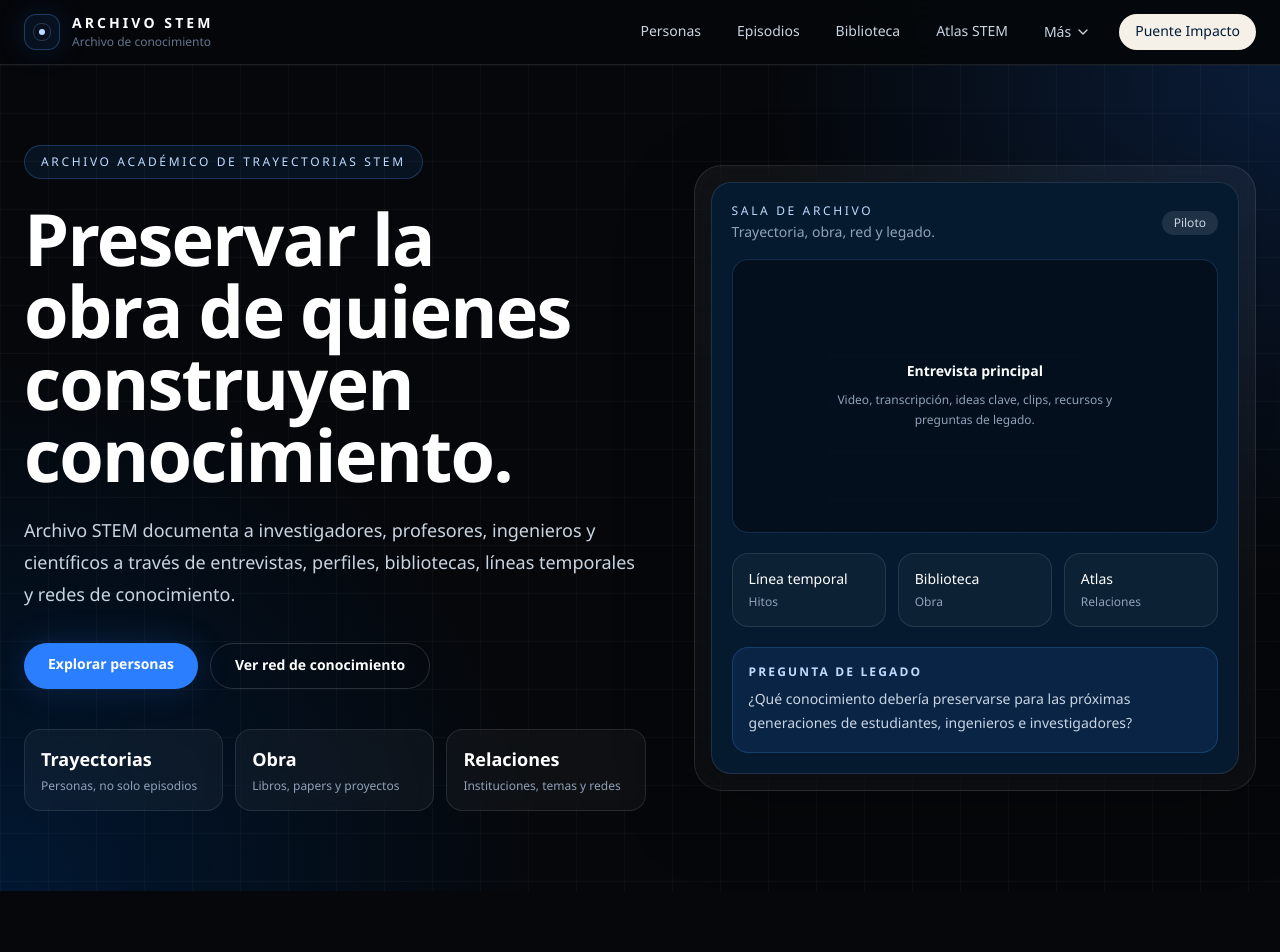
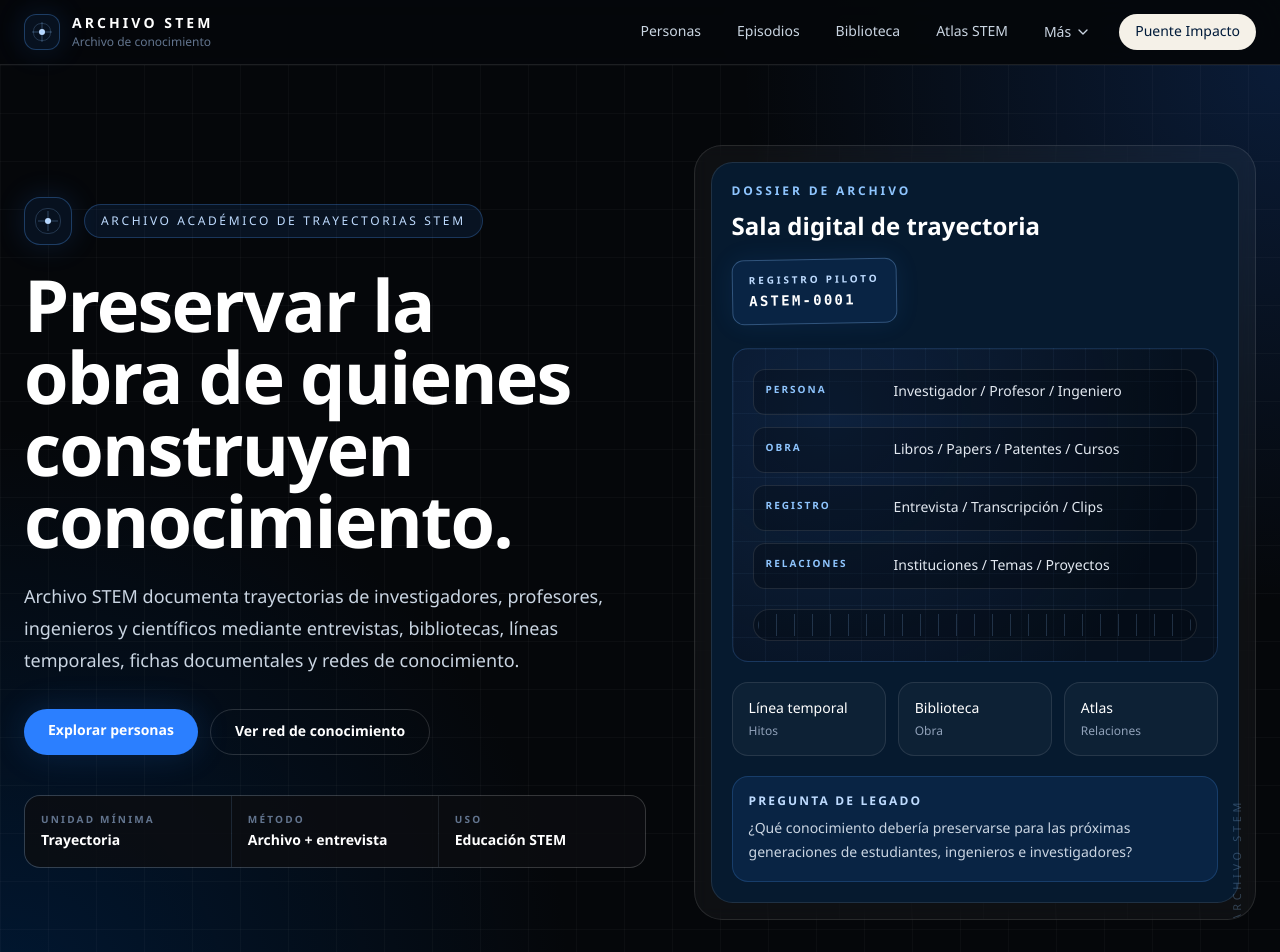
Before and after one commit to CarlosSanchezGutierrez/archivo-stem, a Next.js app: page / in a window 1280 px wide. Shown: the top 952 px of the page. Built offline with nearby package versions, Linux system fonts and the light colour scheme.

Commit message:
Add distinctive archive visual direction

```diff
--- a/src/app/globals.css
+++ b/src/app/globals.css
@@ -127,6 +127,55 @@ select {
   box-shadow: 0 28px 90px rgba(30, 64, 175, 0.16);
 }
 
+.archive-blueprint {
+  background:
+    linear-gradient(rgba(125, 171, 232, 0.055) 1px, transparent 1px),
+    linear-gradient(90deg, rgba(125, 171, 232, 0.055) 1px, transparent 1px),
+    radial-gradient(circle at 20% 20%, rgba(59, 130, 246, 0.14), transparent 22rem),
+    #06111f;
+  background-size: 32px 32px, 32px 32px, auto;
+}
+
+.archive-dossier {
+  position: relative;
+  overflow: hidden;
+}
+
+.archive-dossier::before {
+  content: "";
+  position: absolute;
+  inset: 0;
+  background:
+    linear-gradient(90deg, rgba(255,255,255,0.08) 1px, transparent 1px),
+    linear-gradient(rgba(255,255,255,0.04) 1px, transparent 1px);
+  background-size: 72px 72px;
+  opacity: 0.16;
+  pointer-events: none;
+}
+
+.archive-dossier::after {
+  content: "ARCHIVO STEM";
+  position: absolute;
+  right: -2.8rem;
+  bottom: 3.2rem;
+  transform: rotate(-90deg);
+  font-size: 0.68rem;
+  letter-spacing: 0.34em;
+  color: rgba(147, 197, 253, 0.28);
+  pointer-events: none;
+}
+
+.archive-measure {
+  background-image:
+    repeating-linear-gradient(
+      90deg,
+      rgba(147, 197, 253, 0.24) 0,
+      rgba(147, 197, 253, 0.24) 1px,
+      transparent 1px,
+      transparent 18px
+    );
+}
+
 .text-balance {
   text-wrap: balance;
 }
--- a/src/components/home/HeroSection.tsx
+++ b/src/components/home/HeroSection.tsx
@@ -1,4 +1,14 @@
 import Link from "next/link";
+import { ArchiveMark } from "@/components/ui/ArchiveMark";
+import { ArchiveStamp } from "@/components/ui/ArchiveStamp";
+import { MetadataStrip } from "@/components/ui/MetadataStrip";
+
+const dossierRows = [
+  ["Persona", "Investigador / Profesor / Ingeniero"],
+  ["Obra", "Libros / Papers / Patentes / Cursos"],
+  ["Registro", "Entrevista / Transcripción / Clips"],
+  ["Relaciones", "Instituciones / Temas / Proyectos"],
+];
 
 export function HeroSection() {
   return (
@@ -8,8 +18,12 @@ export function HeroSection() {
 
       <div className="relative mx-auto grid min-h-[calc(100vh-73px)] max-w-7xl items-center gap-12 px-5 py-16 md:px-6 md:py-20 lg:grid-cols-[1.05fr_0.95fr]">
         <div>
-          <div className="mb-6 inline-flex rounded-full border border-blue-400/25 bg-blue-500/10 px-4 py-2 text-xs font-medium uppercase tracking-[0.22em] text-blue-200">
-            Archivo académico de trayectorias STEM
+          <div className="mb-6 flex flex-wrap items-center gap-3">
+            <ArchiveMark />
+
+            <div className="rounded-full border border-blue-400/25 bg-blue-500/10 px-4 py-2 text-xs font-medium uppercase tracking-[0.22em] text-blue-200">
+              Archivo académico de trayectorias STEM
+            </div>
           </div>
 
           <h1 className="max-w-5xl text-balance text-4xl font-semibold tracking-tight text-white md:text-7xl">
@@ -17,9 +31,9 @@ export function HeroSection() {
           </h1>
 
           <p className="mt-6 max-w-2xl text-lg leading-8 text-slate-300">
-            Archivo STEM documenta a investigadores, profesores, ingenieros y
-            científicos a través de entrevistas, perfiles, bibliotecas, líneas
-            temporales y redes de conocimiento.
+            Archivo STEM documenta trayectorias de investigadores, profesores,
+            ingenieros y científicos mediante entrevistas, bibliotecas, líneas
+            temporales, fichas documentales y redes de conocimiento.
           </p>
 
           <div className="mt-8 flex flex-col gap-3 sm:flex-row">
@@ -37,39 +51,51 @@ export function HeroSection() {
             </Link>
           </div>
 
-          <div className="mt-10 grid max-w-2xl gap-3 sm:grid-cols-3">
-            <HeroStat value="Trayectorias" label="Personas, no solo episodios" />
-            <HeroStat value="Obra" label="Libros, papers y proyectos" />
-            <HeroStat value="Relaciones" label="Instituciones, temas y redes" />
+          <div className="mt-10">
+            <MetadataStrip
+              items={[
+                { label: "Unidad mínima", value: "Trayectoria" },
+                { label: "Método", value: "Archivo + entrevista" },
+                { label: "Uso", value: "Educación STEM" },
+              ]}
+            />
           </div>
         </div>
 
-        <div className="archive-panel rounded-[1.75rem] p-4">
-          <div className="rounded-[1.25rem] border border-white/10 bg-[#061A2F] p-5">
-            <div className="mb-4 flex items-center justify-between gap-4">
+        <div className="archive-dossier rounded-[1.75rem] border border-white/10 bg-white/[0.04] p-4 backdrop-blur">
+          <div className="relative rounded-[1.35rem] border border-white/10 bg-[#061A2F] p-5">
+            <div className="flex flex-wrap items-start justify-between gap-4">
               <div>
-                <p className="text-xs font-medium uppercase tracking-[0.22em] text-blue-200">
-                  Sala de archivo
+                <p className="text-xs font-semibold uppercase tracking-[0.24em] text-blue-300">
+                  Dossier de archivo
                 </p>
-                <p className="mt-1 text-sm text-slate-400">
-                  Trayectoria, obra, red y legado.
-                </p>
+                <h2 className="mt-3 text-2xl font-semibold text-white">
+                  Sala digital de trayectoria
+                </h2>
               </div>
-              <p className="rounded-full bg-white/10 px-3 py-1 text-xs text-slate-300">
-                Piloto
-              </p>
+
+              <ArchiveStamp code="ASTEM-0001" label="Registro piloto" />
             </div>
 
-            <div className="relative flex aspect-video items-center justify-center overflow-hidden rounded-2xl border border-blue-400/20 bg-black/40">
-              <div className="absolute inset-0 museum-grid opacity-35" />
-              <div className="relative text-center">
-                <p className="text-sm font-semibold text-white">
-                  Entrevista principal
-                </p>
-                <p className="mt-2 max-w-xs text-xs leading-5 text-slate-400">
-                  Video, transcripción, ideas clave, clips, recursos y preguntas
-                  de legado.
-                </p>
+            <div className="archive-blueprint mt-6 rounded-2xl border border-blue-400/20 p-5">
+              <div className="grid gap-3">
+                {dossierRows.map(([label, value]) => (
+                  <div
+                    key={label}
+                    className="grid gap-2 rounded-xl border border-white/10 bg-black/25 p-3 sm:grid-cols-[120px_1fr]"
+                  >
+                    <p className="text-[10px] font-semibold uppercase tracking-[0.2em] text-blue-300">
+                      {label}
+                    </p>
+                    <p className="text-sm font-medium text-slate-200">
+                      {value}
+                    </p>
+                  </div>
+                ))}
+              </div>
+
+              <div className="mt-5 h-8 rounded-full border border-white/10 bg-black/25 p-1">
+                <div className="archive-measure h-full rounded-full opacity-80" />
               </div>
             </div>
 
@@ -104,12 +130,3 @@ export function HeroSection() {
     </section>
   );
 }
-
-function HeroStat({ value, label }: { value: string; label: string }) {
-  return (
-    <div className="rounded-2xl border border-white/10 bg-white/[0.04] p-4 backdrop-blur">
-      <p className="text-lg font-semibold text-white">{value}</p>
-      <p className="mt-1 text-xs text-slate-400">{label}</p>
-    </div>
-  );
-}
--- a/src/components/home/KnowledgeSystemSection.tsx
+++ b/src/components/home/KnowledgeSystemSection.tsx
@@ -1,30 +1,36 @@
 const systemRows = [
   {
+    code: "R-001",
     entity: "Persona",
     relation: "publicó",
     target: "Libro",
   },
   {
+    code: "R-002",
     entity: "Persona",
     relation: "desarrolló",
     target: "Proyecto",
   },
   {
+    code: "R-003",
     entity: "Persona",
     relation: "trabajó en",
     target: "Institución",
   },
   {
+    code: "R-004",
     entity: "Episodio",
     relation: "trata sobre",
     target: "Tema",
   },
   {
+    code: "R-005",
     entity: "Curso",
     relation: "enseña",
     target: "Concepto",
   },
   {
+    code: "R-006",
     entity: "Patente",
     relation: "aplica",
     target: "Tecnología",
@@ -52,18 +58,22 @@ export function KnowledgeSystemSection() {
             </p>
           </div>
 
-          <div className="archive-panel rounded-[1.75rem] p-6">
+          <div className="archive-blueprint rounded-[1.75rem] border border-white/10 p-6">
             <div className="space-y-3">
               {systemRows.map((row) => (
                 <div
                   key={`${row.entity}-${row.relation}-${row.target}`}
-                  className="grid grid-cols-[1fr_auto_1fr] items-center gap-3 rounded-2xl border border-white/10 bg-black/20 p-4"
+                  className="grid gap-3 rounded-2xl border border-white/10 bg-black/25 p-4 md:grid-cols-[72px_1fr_auto_1fr]"
                 >
+                  <div className="font-mono text-xs text-slate-500">
+                    {row.code}
+                  </div>
+
                   <div className="rounded-xl border border-blue-400/20 bg-blue-500/10 px-3 py-2 text-sm font-medium text-blue-100">
                     {row.entity}
                   </div>
 
-                  <div className="text-xs uppercase tracking-[0.18em] text-slate-500">
+                  <div className="self-center text-xs uppercase tracking-[0.18em] text-slate-500">
                     {row.relation}
                   </div>
 
--- a/src/components/layout/SiteFooter.tsx
+++ b/src/components/layout/SiteFooter.tsx
@@ -1,5 +1,6 @@
 import Link from "next/link";
 import { siteConfig } from "@/config/site";
+import { ArchiveMark } from "@/components/ui/ArchiveMark";
 
 export function SiteFooter() {
   return (
@@ -8,9 +9,8 @@ export function SiteFooter() {
         <div className="grid gap-10 lg:grid-cols-[1.35fr_0.8fr_0.8fr_0.9fr]">
           <div>
             <div className="flex items-center gap-3">
-              <div className="relative h-10 w-10 rounded-xl border border-blue-400/30 bg-[#07111f] shadow-[0_0_34px_rgba(47,129,247,0.16)]">
-                <div className="absolute inset-2 rounded-lg border border-blue-300/20" />
-              </div>
+              <ArchiveMark compact />
+
               <div>
                 <p className="text-sm font-semibold tracking-[0.24em] text-white">
                   ARCHIVO STEM
--- a/src/components/layout/SiteHeader.tsx
+++ b/src/components/layout/SiteHeader.tsx
@@ -5,6 +5,7 @@ import { usePathname } from "next/navigation";
 import { ChevronDown, Menu, X } from "lucide-react";
 import { useState } from "react";
 import { siteConfig } from "@/config/site";
+import { ArchiveMark } from "@/components/ui/ArchiveMark";
 
 function isActive(pathname: string, href: string) {
   if (href === "/") return pathname === "/";
@@ -26,10 +27,7 @@ export function SiteHeader() {
           className="group flex min-w-0 items-center gap-3"
           onClick={() => setMobileOpen(false)}
         >
-          <div className="relative h-9 w-9 shrink-0 rounded-xl border border-blue-400/30 bg-[#07111f] shadow-[0_0_30px_rgba(47,129,247,0.16)]">
-            <div className="absolute inset-2 rounded-lg border border-blue-300/20" />
-            <div className="absolute left-1/2 top-1/2 h-1.5 w-1.5 -translate-x-1/2 -translate-y-1/2 rounded-full bg-blue-200" />
-          </div>
+          <ArchiveMark compact />
 
           <div className="min-w-0">
             <p className="truncate text-sm font-semibold tracking-[0.22em] text-white">
--- /dev/null
+++ b/src/components/ui/ArchiveMark.tsx
@@ -0,0 +1,25 @@
+type ArchiveMarkProps = {
+  compact?: boolean;
+};
+
+export function ArchiveMark({ compact = false }: ArchiveMarkProps) {
+  return (
+    <div
+      className={`relative shrink-0 border border-blue-400/30 bg-[#07111f] shadow-[0_0_30px_rgba(47,129,247,0.16)] ${
+        compact ? "h-9 w-9 rounded-xl" : "h-12 w-12 rounded-2xl"
+      }`}
+      aria-hidden="true"
+    >
+      <div
+        className={`absolute border border-blue-300/20 ${
+          compact ? "inset-2 rounded-lg" : "inset-2.5 rounded-xl"
+        }`}
+      />
+
+      <div className="absolute left-1/2 top-1/2 h-1.5 w-1.5 -translate-x-1/2 -translate-y-1/2 rounded-full bg-blue-200" />
+
+      <div className="absolute left-1/2 top-1/2 h-px w-5 -translate-x-1/2 -translate-y-1/2 bg-blue-300/30" />
+      <div className="absolute left-1/2 top-1/2 h-5 w-px -translate-x-1/2 -translate-y-1/2 bg-blue-300/30" />
+    </div>
+  );
+}
--- /dev/null
+++ b/src/components/ui/ArchiveStamp.tsx
@@ -0,0 +1,17 @@
+type ArchiveStampProps = {
+  code: string;
+  label: string;
+};
+
+export function ArchiveStamp({ code, label }: ArchiveStampProps) {
+  return (
+    <div className="inline-flex rotate-[-1deg] flex-col rounded-xl border border-blue-300/30 bg-blue-500/10 px-4 py-3 text-left shadow-[0_0_24px_rgba(47,129,247,0.10)]">
+      <span className="text-[10px] font-semibold uppercase tracking-[0.28em] text-blue-200">
+        {label}
+      </span>
+      <span className="mt-1 font-mono text-sm font-semibold tracking-[0.16em] text-white">
+        {code}
+      </span>
+    </div>
+  );
+}
--- /dev/null
+++ b/src/components/ui/MetadataStrip.tsx
@@ -0,0 +1,23 @@
+type MetadataItem = {
+  label: string;
+  value: string;
+};
+
+type MetadataStripProps = {
+  items: MetadataItem[];
+};
+
+export function MetadataStrip({ items }: MetadataStripProps) {
+  return (
+    <div className="grid gap-px overflow-hidden rounded-2xl border border-white/10 bg-white/10 sm:grid-cols-3">
+      {items.map((item) => (
+        <div key={`${item.label}-${item.value}`} className="bg-[#05070A]/80 p-4">
+          <p className="text-[10px] font-semibold uppercase tracking-[0.22em] text-slate-500">
+            {item.label}
+          </p>
+          <p className="mt-1 text-sm font-semibold text-white">{item.value}</p>
+        </div>
+      ))}
+    </div>
+  );
+}
```
Also changed, not shown: src/components/home/MuseumExperienceSection.tsx (+20 -4 lines), 1 other file (tests, documents, lock files or other folders).
